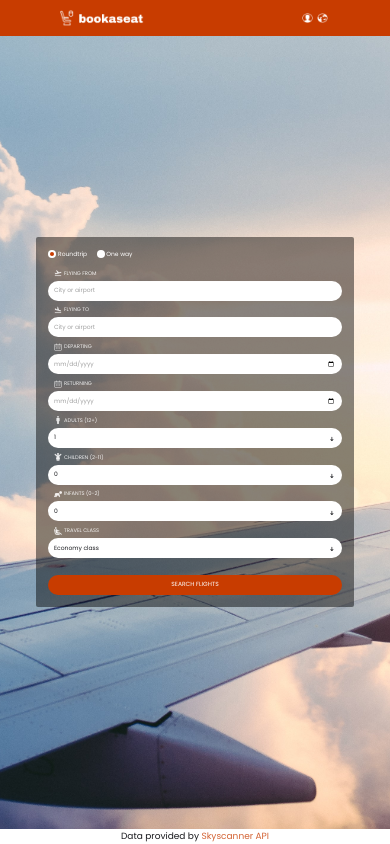
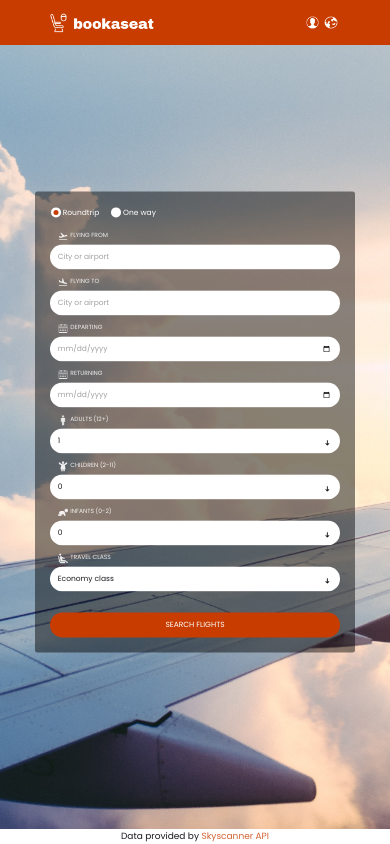
Before and after one commit to Renatableao/CS50-Python-Final-Project, a Flask app: page / in a window 390 px wide. Run offline with Flask 3, Linux system fonts and the light colour scheme; some libraries are stand-ins or nearby versions.

Commit message:
fix responsiveness

```diff
--- a/static/styles.css
+++ b/static/styles.css
@@ -619,7 +619,7 @@ div#goog-gt- {
   text-transform: uppercase;
   line-height: 2.5rem;
   height: 2, 5rem;
-  font-size: 1.3rem;
+  font-size: 1.2rem;
   color: var(--white);
 }
 
@@ -1468,7 +1468,7 @@ footer a {
 
 @media screen and (max-width: 960px) {
   html {
-    font-size: 4px;
+    font-size: 5px;
   }
 
   .tp-flight-plan .crop .anime-airplane {
@@ -1481,7 +1481,7 @@ footer a {
   }
 
   .tp-flight-plan .it-1 .flight-seg .port {
-    margin-top: 3rem;
+    margin-top: 4rem;
   }
 
   .tp-flight-plan .fly-wrap .itin-lines {
@@ -1495,4 +1495,8 @@ footer a {
   #greeting {
     margin-right: 1rem;
   }
+
+  .header {
+    padding: 0 10rem 0 10rem;
+  }
 }
```
Also changed, not shown: 1 other file.
